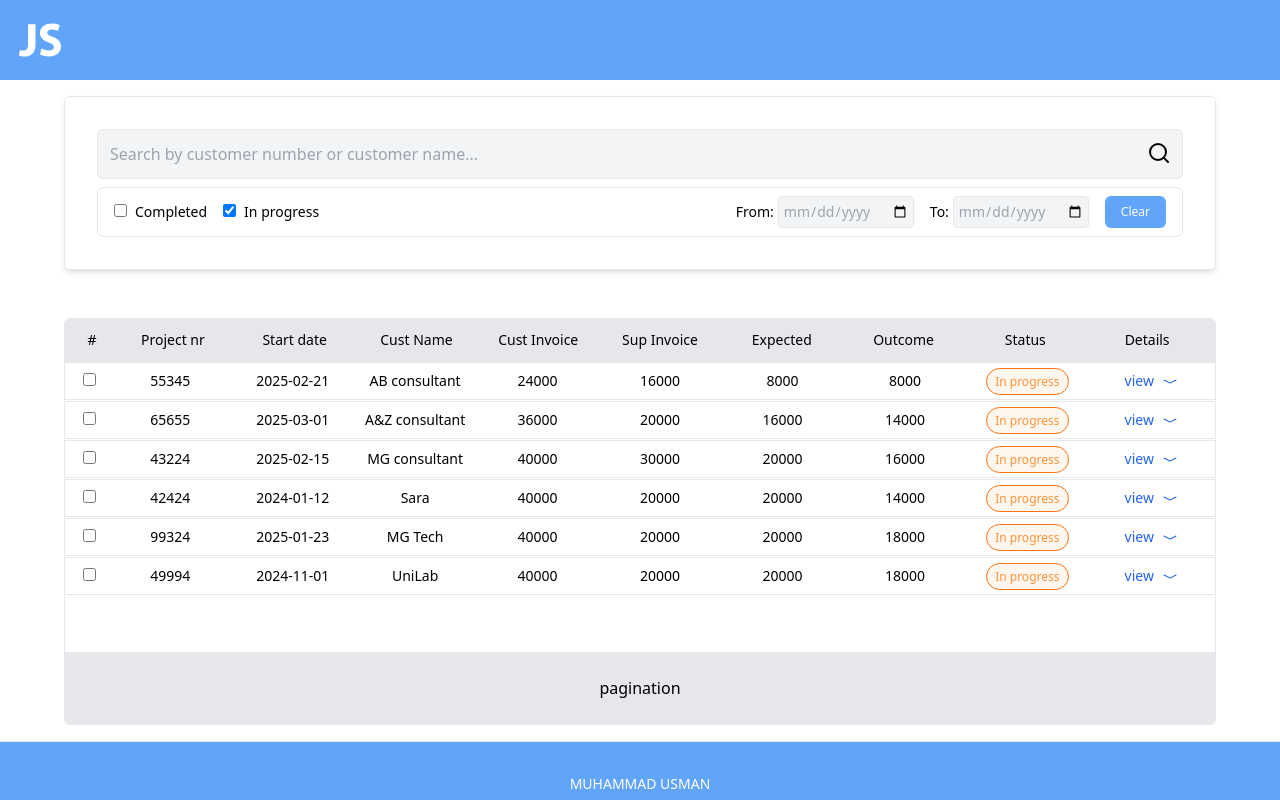
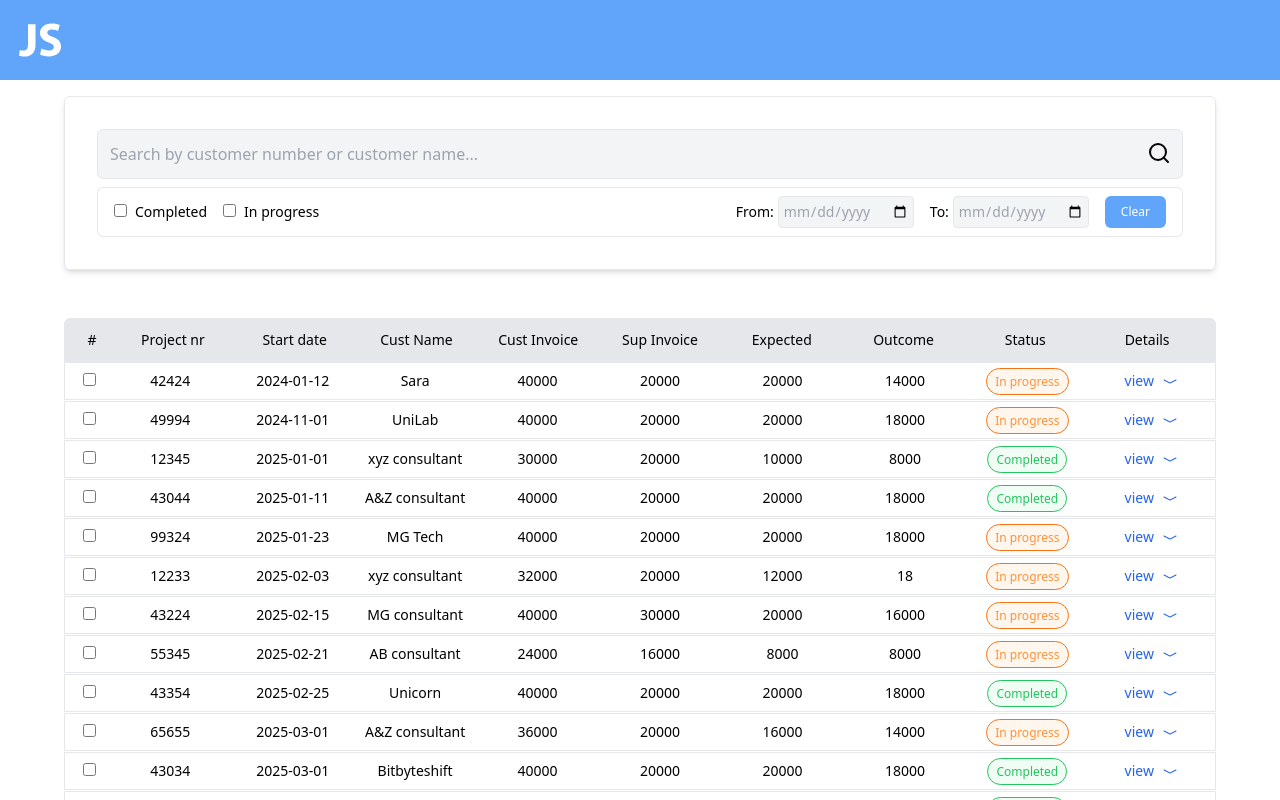
Before and after one commit to MuhammadUsmanMushtaq/project_list, a React (Vite) app: page / in a window 1280 px wide. Shown: the top 800 px of the page. Built offline with nearby package versions, Linux system fonts and the light colour scheme.

Commit message:
filter-fix

```diff
--- a/src/components/Search.jsx
+++ b/src/components/Search.jsx
@@ -4,7 +4,7 @@ import { FiSearch } from 'react-icons/fi';
 export const Search = ({ data, onSearchResults }) => {
   const [searchTerm, setSearchTerm] = useState('');
   const [isCompleted, setIsCompleted] = useState(false);
-  const [isInprogress, setIsInprogress] = useState(true);
+  const [isInprogress, setIsInprogress] = useState(false);
   const [startDate, setStartDate] = useState('');
   const [endDate, setEndDate] = useState('');
 
--- a/src/pages/Projects.jsx
+++ b/src/pages/Projects.jsx
@@ -1,16 +1,26 @@
-import React, { useState } from 'react';
+import React, { useState, useEffect } from 'react';
 import { Search } from '../components/Search';
 import CollapsibleDetails from '../components/CollapsibleDetails';
 import { IoMdCheckmarkCircle } from 'react-icons/io';
 import { BsChevronCompactUp, BsChevronCompactDown } from 'react-icons/bs';
 
 const Projects = ({ projects }) => {
-  const [filteredProjects, setFilteredProjects] = useState(projects);
+  const [filteredProjects, setFilteredProjects] = useState([]);
   const [selectedProjects, setSelectedProjects] = useState([]);
   const [expandedProjectId, setExpandedProjectId] = useState(null);
 
+  useEffect(() => {
+    const sorted = [...projects].sort(
+      (a, b) => new Date(a.startDate) - new Date(b.startDate)
+    );
+    setFilteredProjects(sorted);
+  }, [projects]);
+
   const handleSearchResults = (results) => {
-    setFilteredProjects(results);
+    const sortedResults = [...results].sort(
+      (a, b) => new Date(a.startDate) - new Date(b.startDate)
+    );
+    setFilteredProjects(sortedResults);
   };
 
   const handleCheckboxChange = (id) => {
@@ -66,22 +76,22 @@ const Projects = ({ projects }) => {
       </div>
 
       {filteredProjects.length === 0 ? (
-        <p className='p-4 text-center border-x'>Oops No project found</p>
+        <p className='p-4 text-center border-x'>Oops! No project found</p>
       ) : (
-        filteredProjects.map((project) => {
+        filteredProjects.map((project, index) => {
           const isSelected = selectedProjects.includes(project.id);
           const isExpanded = expandedProjectId === project.id;
 
           return (
             <div key={project.id} className='divide-y divide-gray-300'>
               <div
-                className={`text-center grid grid-cols-[auto,repeat(9,_1fr)] gap-2 p-2 items-center border-b border-x border-gray-200 hover:bg-gray-100 text-sm
+                className={`text-center grid grid-cols-[auto,repeat(9,_1fr)] gap-2 p-2 items-center text-sm
                 ${
                   isExpanded
                     ? 'border border-blue-600'
-                      : 'border-t border-gray-200'
+                    : 'border-b border-x border-t border-gray-200'
                 }
-                  ${isSelected ? ' bg-blue-100' : 'hover:bg-gray-50'}`}
+                ${isSelected ? 'bg-blue-100' : 'hover:bg-gray-50'}`}
               >
                 <div className='w-8'>
                   <label>
@@ -100,19 +110,17 @@ const Projects = ({ projects }) => {
                 <div>{project.expected * 2}</div>
                 <div>{project.outcome * 2}</div>
 
-                {project.status === 'Completed' ? (
                 <div>
-                    <span className='border-green-500 bg-green-50 text-green-500 font-medium border rounded-full px-2 py-1 text-center text-xs'>
+                  <span
+                    className={`border rounded-full px-2 py-1 text-center text-xs font-medium ${
+                      project.status === 'Completed'
+                        ? 'border-green-500 bg-green-50 text-green-500'
+                        : 'border-orange-500 bg-orange-50 text-orange-400'
+                    }`}
+                  >
                     {project.status}
                   </span>
                 </div>
-                ) : (
-                  <div>
-                    <span className='border-orange-500 bg-orange-50 text-orange-400 font-medium border rounded-full px-2 py-1 text-center text-xs'>
-                      {project.status}
-                    </span>
-                  </div>
-                )}
 
                 <div className='ml-8'>
                   <button
@@ -120,7 +128,7 @@ const Projects = ({ projects }) => {
                     className='text-blue-600 flex items-center gap-1'
                   >
                     {isExpanded ? (
-                      <div className='flex items-center  gap-2'>
+                      <div className='flex items-center gap-2'>
                         <span>close</span>
                         <BsChevronCompactUp size={16} />
                       </div>
```
Lines whose indentation alone changed are shown as unchanged.
